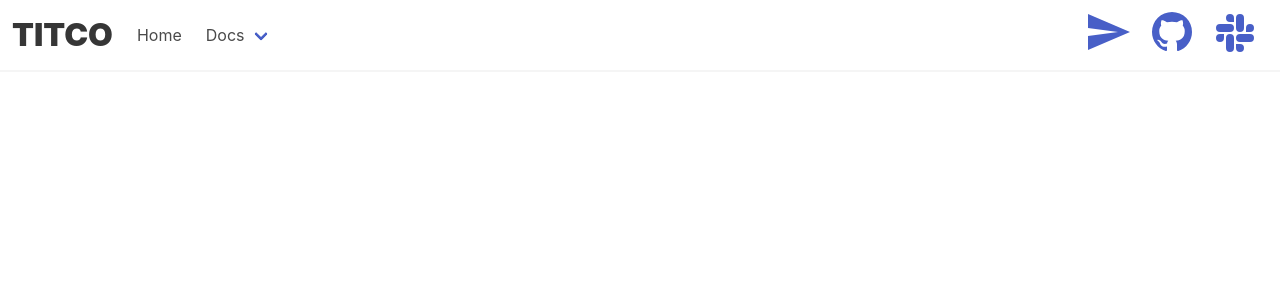
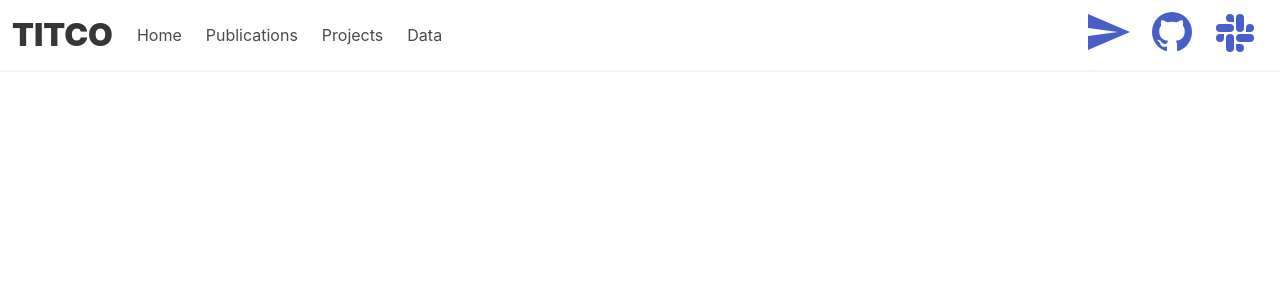
Before and after one commit to martingerdin/titco.org, a Next.js app: page /publications in a window 1280 px wide. Shown: the top 300 px of the page. Built offline with nearby package versions, Linux system fonts and the light colour scheme.

Commit message:
Rename social link component and fix drop direction

```diff
--- a/components/DropdownLinks.tsx
+++ /dev/null
@@ -1,28 +0,0 @@
-import Icon from "@mdi/react";
-import { mdiCheck, mdiGithub, mdiSlack, mdiBookOpen, mdiDatabase, mdiSend } from "@mdi/js";
-import DropdownLink from "./DropdownLink";
-
-export default function DropdownLinks() {
-  return (
-    <>
-    <DropdownLink
-    href="mailto:info@titco.org"
-    icon={mdiSend}
-    id="email"
-    text="Send us an email"
-    />
-    <DropdownLink
-    href="https://github.com/titco"
-    icon={mdiGithub}
-    id="github"
-    text="Visit us on GitHub"
-    />
-    <DropdownLink
-    href="/"
-    icon={mdiSlack}
-    id="slack"
-    text="Join us on Slack"
-    />
-    </>
-  );
-}
--- a/components/Navbar.tsx
+++ b/components/Navbar.tsx
@@ -1,7 +1,7 @@
 import { useState } from "react";
 import Link from "next/link";
 import Logo from "./Logo";
-import DropdownLinks from "./DropdownLinks";
+import SocialLinks from "./SocialLinks";
 
 export default function Navbar() {
   const [isActive, setIsActive] = useState(false);
@@ -30,44 +30,32 @@ export default function Navbar() {
 	  className={`navbar-menu ${isActive ? 'is-active' : ''}`}
 	>
 	    <div className="navbar-start">
-		<a className="navbar-item" href="https://versions.bulma.io/0.7.0/">
-		    Home
-		</a>
-		<div className="navbar-item has-dropdown is-hoverable">
-		    <a className="navbar-link" href="/documentation/overview/start/">
-			Docs
+		<Link href="/" passHref>
+		    <a className="navbar-item">
+			Home
 		    </a>
-		    <div className="navbar-dropdown">
-			<a className="navbar-item" href="/documentation/overview/start/">
-			    Overview
-			</a>
-			<a className="navbar-item" href="https://versions.bulma.io/0.7.0/documentation/modifiers/syntax/">
-			    Modifiers
-			</a>
-			<a className="navbar-item" href="https://versions.bulma.io/0.7.0/documentation/columns/basics/">
-			    Columns
-			</a>
-			<a className="navbar-item" href="https://versions.bulma.io/0.7.0/documentation/layout/container/">
-			    Layout
-			</a>
-			<a className="navbar-item" href="https://versions.bulma.io/0.7.0/documentation/form/general/">
-			    Form
-			</a>
-			<hr className="navbar-divider" />
-			<a className="navbar-item" href="https://versions.bulma.io/0.7.0/documentation/elements/box/">
-			    Elements
-			</a>
-			<a className="navbar-item" href="https://versions.bulma.io/0.7.0/documentation/components/breadcrumb/">
-			    Components
-			</a>
-		    </div>
-		</div>
+		</Link>
+		<Link href="/publications" passHref>
+		    <a className="navbar-item">
+			Publications
+		    </a>
+		</Link>
+		<Link href="/projecs" passHref>
+		    <a className="navbar-item">
+			Projects
+		    </a>
+		</Link>
+		<Link href="/data" passHref>
+		    <a className="navbar-item">
+			Data
+		    </a>
+		</Link>
 	    </div>
 
 	    <div className="navbar-end">
 		<div className="navbar-item">
 		    <div className="field is-grouped">
-			<DropdownLinks />
+			<SocialLinks dropdown={`${isActive ? "is-up" : ""}`} />
 		    </div>
 		</div>
 	    </div>
--- a/components/DropdownLink.tsx
+++ b/components/SocialLink.tsx
@@ -2,15 +2,17 @@ import Link from "next/link";
 import Icon from "@mdi/react";
 import styled from "styled-components";
 
-interface dropdownLinkProps {
+interface socialLinkProps {
   href: string,
   icon: any,
   id: string,
   text: string,
+  dropdown?: string,
+  align?: "" | "is-right",
   iconSize?: string
 }
 
-export default function DropdownLink({href, icon, id, text, iconSize = "large"}: dropdownLinkProps) {
+export default function SocialLink({href, icon, id, text, dropdown = "", align = "", iconSize = "large"}: socialLinkProps) {
   const SpanStyled = styled.span`
       :hover {
       cursor: pointer;
@@ -19,7 +21,7 @@ export default function DropdownLink({href, icon, id, text, iconSize = "large"}:
   `;
 
   return (
-    <div className="dropdown is-hoverable">
+    <div className={`dropdown is-hoverable ${dropdown} ${align}`}>
 	<div className="dropdown-trigger">
 	    <Link href={href} passHref>
 		<a>
--- /dev/null
+++ b/components/SocialLinks.tsx
@@ -0,0 +1,36 @@
+import Icon from "@mdi/react";
+import { mdiCheck, mdiGithub, mdiSlack, mdiBookOpen, mdiDatabase, mdiSend } from "@mdi/js";
+import SocialLink from "./SocialLink";
+
+interface socialLinksProps {
+  dropdown?: string
+}
+
+export default function SocialLinks({ dropdown = "" }: socialLinksProps) {
+  return (
+    <>
+	<SocialLink
+	  href="mailto:info@titco.org"
+	  icon={mdiSend}
+	  id="email"
+	  text="Send us an email"
+	  dropdown = {dropdown}
+	/>
+	<SocialLink
+	  href="https://github.com/titco"
+	  icon={mdiGithub}
+	  id="github"
+	  text="Visit us on GitHub"
+	  dropdown = {dropdown}
+	/>
+	<SocialLink
+	  href="/"
+	  icon={mdiSlack}
+	  id="slack"
+	  text="Join us on Slack"
+	  dropdown = {dropdown}
+	  align="is-right"
+	/>
+    </>
+  );
+}
--- a/pages/index.tsx
+++ b/pages/index.tsx
@@ -4,7 +4,7 @@ import styled from "styled-components";
 import { mdiCheck, mdiGithub, mdiSlack, mdiBookOpen, mdiDatabase, mdiSend } from "@mdi/js";
 import Image from "next/image";
 import Logo from "../components/Logo";
-import DropdownLinks from "../components/DropdownLinks";
+import SocialLinks from "../components/SocialLinks";
 
 export default function Home() {
   return (
@@ -12,7 +12,7 @@ export default function Home() {
 	<section className="hero is-fullheight">
 	    <div className="hero-header">
 		<div className="container has-text-centered my-4">
-		    <DropdownLinks />
+		    <SocialLinks />
 		</div>
 	    </div>
 	    <div className="hero-body">
```
